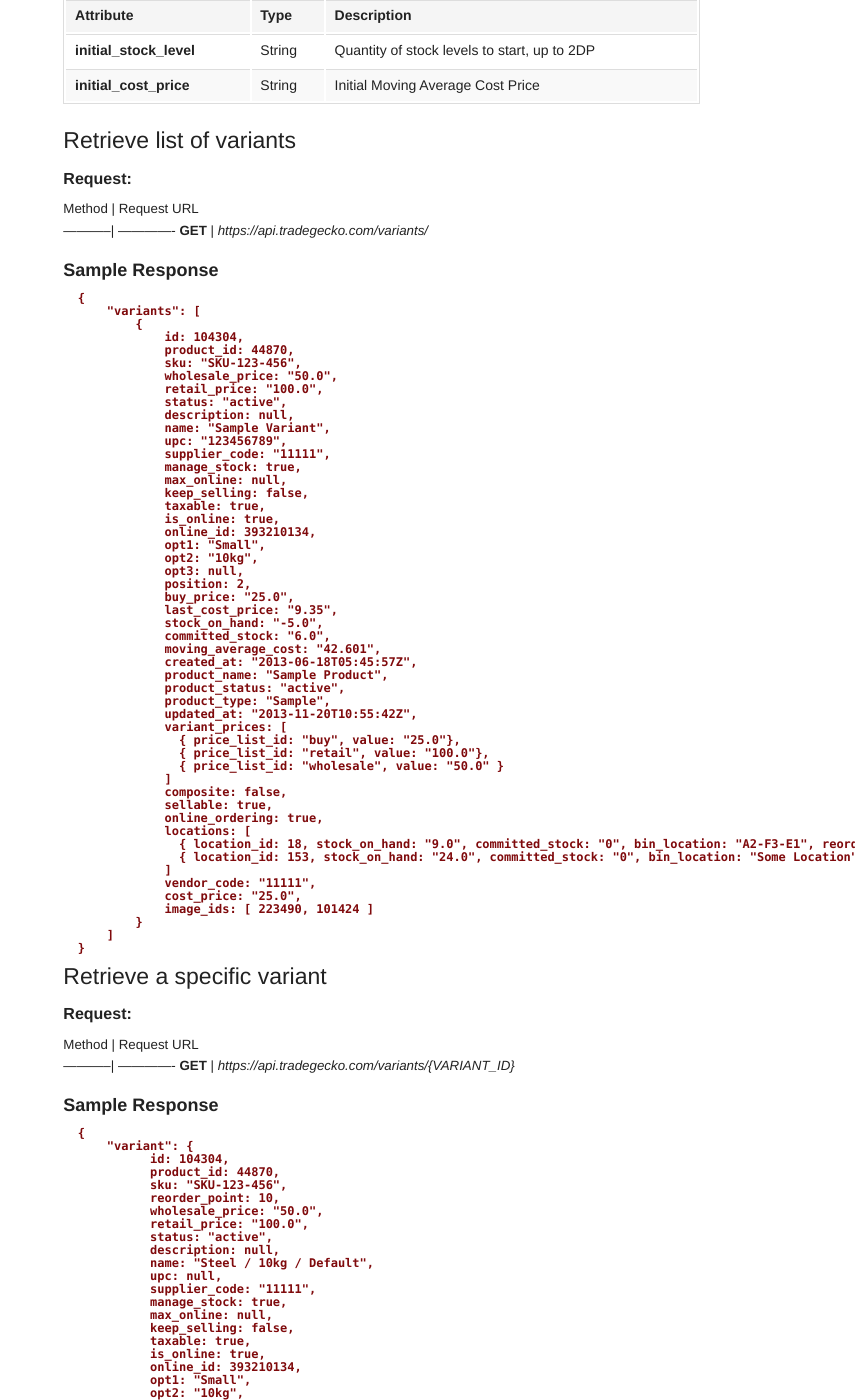
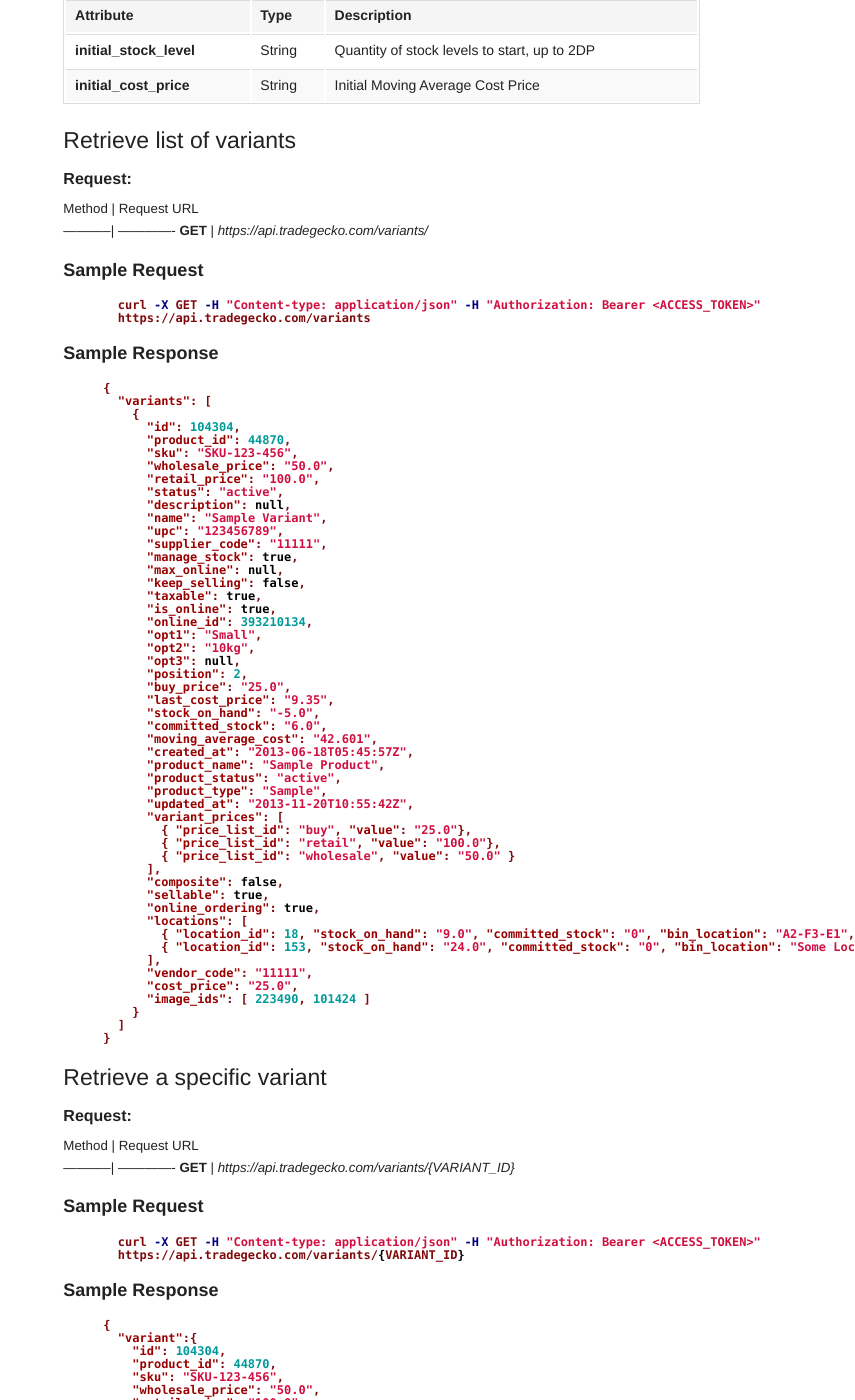
Before and after one commit to tradegecko/docs_old, a Jekyll site: the page built from _posts/2013-01-07-variant.md, in a window 1280 px wide and 1400 px high, scrolled down 1890 px. Shown: the whole window, without its empty margins (425-1280 px from the left). Built offline with Jekyll 4.4.1, drawn with Linux system fonts in a browser that asks for light colours; some web fonts are replaced; Markdown is read by kramdown in place of the engine named in the settings; some of the changed lines change nothing that is shown; some of the changed text lies outside the part shown.

Commit message:
Add syntax highlighting to Variants

```diff
--- a/_posts/2013-01-07-variant.md
+++ b/_posts/2013-01-07-variant.md
@@ -62,66 +62,74 @@ Attribute                      | Type          | Description
 **initial_stock_level**        | String        | Quantity of stock levels to start, up to 2DP
 **initial_cost_price**         | String        | Initial Moving Average Cost Price
 
-####   Retrieve list of variants
+
+#### <a id="variants"></a> Retrieve list of variants
 
 ######     Request:
 Method     | Request URL
 -----------| -------------
 **GET**    | *https://api.tradegecko.com/variants/*
 
+##### Sample Request
+{% highlight bash %}
+  curl -X GET -H "Content-type: application/json" -H "Authorization: Bearer <ACCESS_TOKEN>"
+  https://api.tradegecko.com/variants
+{% endhighlight %}
+
 ##### Sample Response
-
-      {
-          "variants": [
-              {
-                  id: 104304,
-                  product_id: 44870,
-                  sku: "SKU-123-456",
-                  wholesale_price: "50.0",
-                  retail_price: "100.0",
-                  status: "active",
-                  description: null,
-                  name: "Sample Variant",
-                  upc: "123456789",
-                  supplier_code: "11111",
-                  manage_stock: true,
-                  max_online: null,
-                  keep_selling: false,
-                  taxable: true,
-                  is_online: true,
-                  online_id: 393210134,
-                  opt1: "Small",
-                  opt2: "10kg",
-                  opt3: null,
-                  position: 2,
-                  buy_price: "25.0",
-                  last_cost_price: "9.35",
-                  stock_on_hand: "-5.0",
-                  committed_stock: "6.0",
-                  moving_average_cost: "42.601",
-                  created_at: "2013-06-18T05:45:57Z",
-                  product_name: "Sample Product",
-                  product_status: "active",
-                  product_type: "Sample",
-                  updated_at: "2013-11-20T10:55:42Z",
-                  variant_prices: [
-                    { price_list_id: "buy", value: "25.0"},
-                    { price_list_id: "retail", value: "100.0"},
-                    { price_list_id: "wholesale", value: "50.0" }
-                  ]
-                  composite: false,
-                  sellable: true,
-                  online_ordering: true,
-                  locations: [
-                    { location_id: 18, stock_on_hand: "9.0", committed_stock: "0", bin_location: "A2-F3-E1", reorder_point: 1000 },
-                    { location_id: 153, stock_on_hand: "24.0", committed_stock: "0", bin_location: "Some Location", reorder_point: null }
-                  ]
-                  vendor_code: "11111",
-                  cost_price: "25.0",
-                  image_ids: [ 223490, 101424 ]
-              }
-          ]
-      }
+{% highlight json %}
+{
+  "variants": [
+    {
+      "id": 104304,
+      "product_id": 44870,
+      "sku": "SKU-123-456",
+      "wholesale_price": "50.0",
+      "retail_price": "100.0",
+      "status": "active",
+      "description": null,
+      "name": "Sample Variant",
+      "upc": "123456789",
+      "supplier_code": "11111",
+      "manage_stock": true,
+      "max_online": null,
+      "keep_selling": false,
+      "taxable": true,
+      "is_online": true,
+      "online_id": 393210134,
+      "opt1": "Small",
+      "opt2": "10kg",
+      "opt3": null,
+      "position": 2,
+      "buy_price": "25.0",
+      "last_cost_price": "9.35",
+      "stock_on_hand": "-5.0",
+      "committed_stock": "6.0",
+      "moving_average_cost": "42.601",
+      "created_at": "2013-06-18T05:45:57Z",
+      "product_name": "Sample Product",
+      "product_status": "active",
+      "product_type": "Sample",
+      "updated_at": "2013-11-20T10:55:42Z",
+      "variant_prices": [
+        { "price_list_id": "buy", "value": "25.0"},
+        { "price_list_id": "retail", "value": "100.0"},
+        { "price_list_id": "wholesale", "value": "50.0" }
+      ],
+      "composite": false,
+      "sellable": true,
+      "online_ordering": true,
+      "locations": [
+        { "location_id": 18, "stock_on_hand": "9.0", "committed_stock": "0", "bin_location": "A2-F3-E1", "reorder_point": 1000 },
+        { "location_id": 153, "stock_on_hand": "24.0", "committed_stock": "0", "bin_location": "Some Location", "reorder_point": null }
+      ],
+      "vendor_code": "11111",
+      "cost_price": "25.0",
+      "image_ids": [ 223490, 101424 ]
+    }
+  ]
+}
+{% endhighlight %}
 
 ####   Retrieve a specific variant
 
@@ -130,51 +138,65 @@ Method     | Request URL
 -----------| -------------
 **GET**    | *https://api.tradegecko.com/variants/{VARIANT_ID}*
 
+##### Sample Request
+{% highlight bash %}
+  curl -X GET -H "Content-type: application/json" -H "Authorization: Bearer <ACCESS_TOKEN>"
+  https://api.tradegecko.com/variants/{VARIANT_ID}
+{% endhighlight %}
+
 ##### Sample Response
+{% highlight json %}
+{
+  "variant":{
+    "id": 104304,
+    "product_id": 44870,
+    "sku": "SKU-123-456",
+    "wholesale_price": "50.0",
+    "retail_price": "100.0",
+    "status": "active",
+    "description": null,
+    "name": "Sample Variant",
+    "upc": "123456789",
+    "supplier_code": "11111",
+    "manage_stock": true,
+    "max_online": null,
+    "keep_selling": false,
+    "taxable": true,
+    "is_online": true,
+    "online_id": 393210134,
+    "opt1": "Small",
+    "opt2": "10kg",
+    "opt3": null,
+    "position": 2,
+    "buy_price": "25.0",
+    "last_cost_price": "9.35",
+    "stock_on_hand": "-5.0",
+    "committed_stock": "6.0",
+    "moving_average_cost": "42.601",
+    "created_at": "2013-06-18T05:45:57Z",
+    "product_name": "Sample Product",
+    "product_status": "active",
+    "product_type": "Sample",
+    "updated_at": "2013-11-20T10:55:42Z",
+    "variant_prices": [
+      { "price_list_id": "buy", "value": "25.0"},
+      { "price_list_id": "retail", "value": "100.0"},
+      { "price_list_id": "wholesale", "value": "50.0" }
+    ],
+    "composite": false,
+    "sellable": true,
+    "online_ordering": true,
+    "locations": [
+      { "location_id": 18, "stock_on_hand": "9.0", "committed_stock": "0", "bin_location": "A2-F3-E1", "reorder_point": 1000 },
+      { "location_id": 153, "stock_on_hand": "24.0", "committed_stock": "0", "bin_location": "Some Location", "reorder_point": null }
+    ],
+    "vendor_code": "11111",
+    "cost_price": "25.0",
+    "image_ids": [ 223490, 101424 ]
+  }
+}
 
-      {
-          "variant": {
-                id: 104304,
-                product_id: 44870,
-                sku: "SKU-123-456",
-                reorder_point: 10,
-                wholesale_price: "50.0",
-                retail_price: "100.0",
-                status: "active",
-                description: null,
-                name: "Steel / 10kg / Default",
-                upc: null,
-                supplier_code: "11111",
-                manage_stock: true,
-                max_online: null,
-                keep_selling: false,
-                taxable: true,
-                is_online: true,
-                online_id: 393210134,
-                opt1: "Small",
-                opt2: "10kg",
-                opt3: null,
-                position: 2,
-                buy_price: "25.0",
-                last_cost_price: "9.35",
-                stock_on_hand: "-5.0",
-                committed_stock: "6.0",
-                moving_average_cost: "42.601",
-                created_at: "2013-06-18T05:45:57Z",
-                product_name: "Sample Product",
-                product_status: "active",
-                product_type: "Sample",
-                updated_at: "2013-11-20T10:55:42Z",
-                prices: { buy: "25.0", retail: "100.0", wholesale: "50.0" },
-                composite: false,
-                sellable: true,
-                online_ordering: true,
-                stock_levels: { 18: "9.0", 153: "24.0", 160: "10.0" },
-                vendor_code: "11111",
-                cost_price: "25.0",
-                image_ids: [ 223490, 101424 ]
-          }
-      }
+{% endhighlight %}
 
 ####   Create a new variant
 
```
